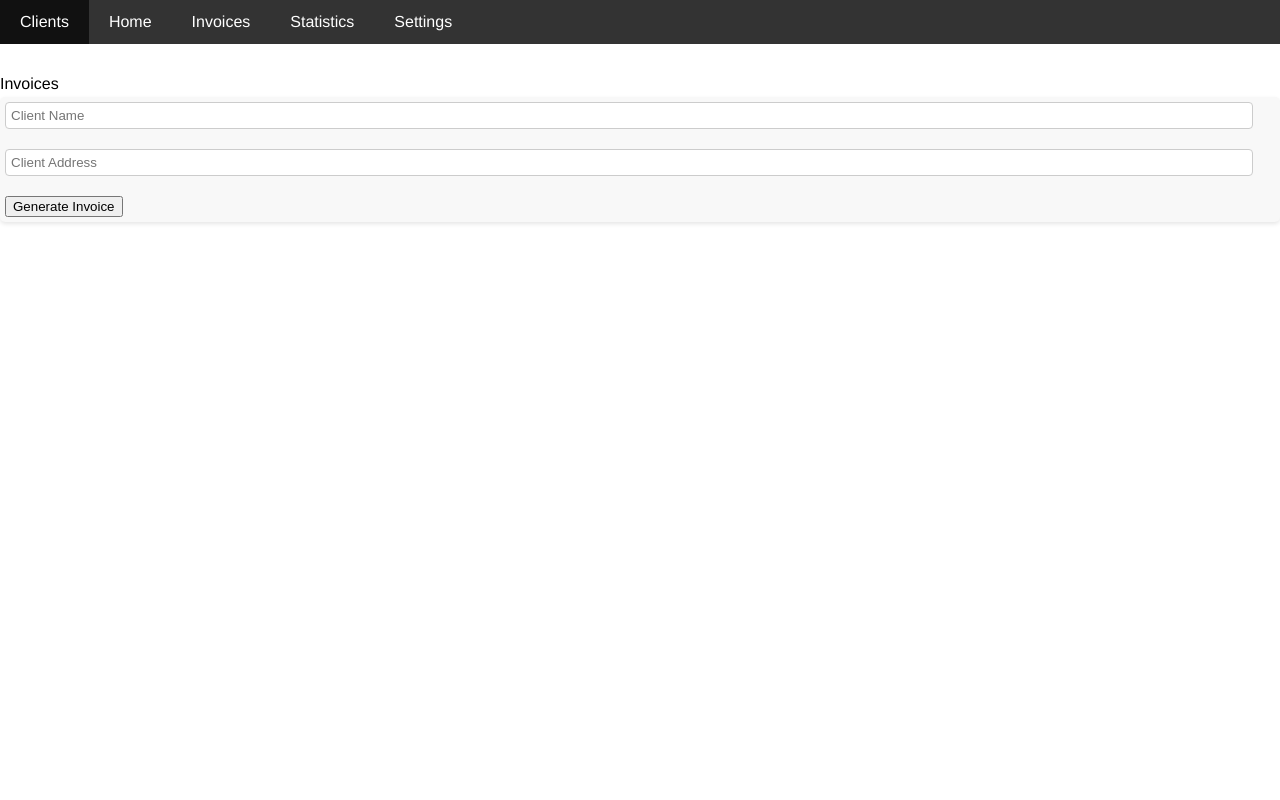
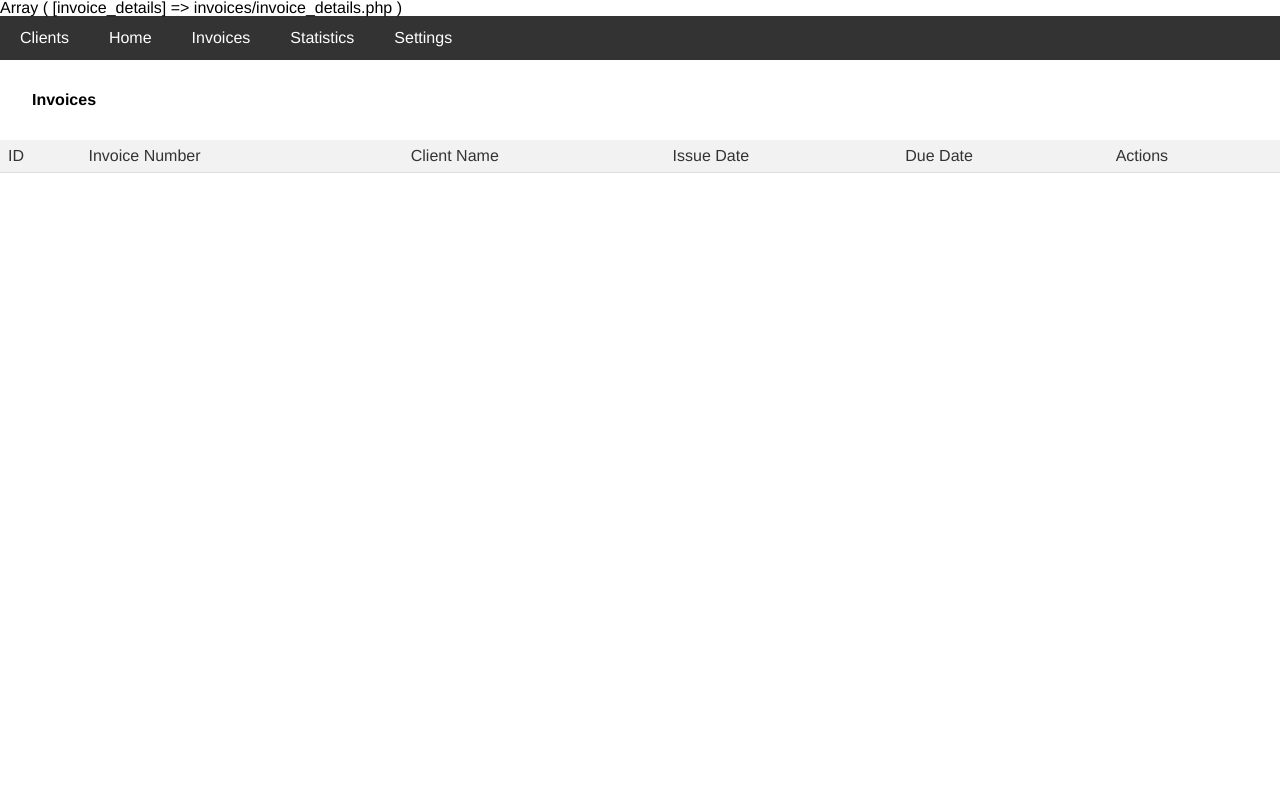
Before and after one commit to GioPat/cristoforoinvoice, a PHP site: page /index.php?page=invoices in a window 1280 px wide. Run offline with PHP 8.4, Linux system fonts and the light colour scheme; lists and menus that the app fills with data are empty.

Commit message:
Add Invoices management

```diff
--- a/backend/db.php
+++ b/backend/db.php
@@ -25,6 +25,34 @@ try {
         value TEXT NOT NULL
     )");
 
+    $pdo->exec("CREATE TABLE IF NOT EXISTS settings (
+        id INTEGER PRIMARY KEY,
+        key TEXT NOT NULL,
+        value TEXT NOT NULL
+    )");
+
+
+    $pdo->exec("CREATE TABLE IF NOT EXISTS invoice (
+        id INTEGER PRIMARY KEY,
+        invoice_number TEXT NOT NULL,
+        client_id INTEGER NOT NULL,
+        issue_date TEXT NOT NULL,
+        due_date TEXT NOT NULL,
+        notes TEXT,
+        discount REAL,
+        FOREIGN KEY (client_id) REFERENCES clients(id)
+    )");
+
+    $pdo->exec("CREATE TABLE IF NOT EXISTS invoice_items (
+        id INTEGER PRIMARY KEY,
+        invoice_id INTEGER NOT NULL,
+        description TEXT NOT NULL,
+        subdescription TEXT,
+        quantity INTEGER NOT NULL,
+        price REAL NOT NULL,
+        currency TEXT NOT NULL,
+        FOREIGN KEY (invoice_id) REFERENCES invoice(id)
+    )");
     // You can add more table creation statements here
 } catch (PDOException $e) {
     echo $e->getMessage();
--- a/index.php
+++ b/index.php
@@ -1,12 +1,14 @@
 <?php
 include_once "routes.php";
-
+print_r($subRoutes);
 // Assuming $routes is defined as above
 $page = $_GET['page'] ?? 'home'; // Default to 'home' if no page is specified
-
 if (array_key_exists($page, $routes) && file_exists($routes[$page])) {
     require $routes[$page];
 } else {
+    if(array_key_exists($page, $subRoutes)) {
+        require $subRoutes[$page];
+    }
     echo "Page not found."; // Or include a default 404 page
 }
 
--- a/pages/invoices.php
+++ b/pages/invoices.php
@@ -1,13 +1,58 @@
+<?php
+// Include your database connection file
+require_once("backend/db.php"); // Adjust this path as needed
+
+try {
+    $year_stmt = $pdo->query("SELECT value FROM settings WHERE key = 'year'");
+    $year = $year_stmt->fetchColumn();
+    if (!$year) {
+        $year = date('Y');
+    }
+    $stmt = $pdo->query("
+        SELECT i.id, c.name as client_name, i.issue_date, i.invoice_number, i.due_date, (i.due_date < DATE('now')) as is_overdue
+        FROM (
+            SELECT * FROM invoice WHERE substr(issue_date, 1, 4) = '$year'
+        ) as i left join clients as c ON i.client_id = c.id
+        ORDER BY issue_date DESC
+    ");
+    $invoices = $stmt->fetchAll(PDO::FETCH_ASSOC);
+} catch (PDOException $e) {
+    die("Could not connect to the database $dbname :" . $e->getMessage());
+}
+?>
+
 <!DOCTYPE html>
 <html lang="en">
 <?php include "templates/header.php" ?>
 <body>
-	<h1>Invoices</h1>
-    <form action="generate_invoice.php" method="post">
-        <input type="text" name="clientName" placeholder="Client Name" required>
-        <input type="text" name="clientAddress" placeholder="Client Address" required>
-        <!-- Add more fields as necessary -->
-        <button type="submit">Generate Invoice</button>
-    </form>
+
+<h1>Invoices</h1>
+<table>
+    <thead>
+        <tr>
+            <th>ID</th>
+            <th>Invoice Number</th>
+            <th>Client Name</th>
+            <th>Issue Date</th>
+            <th>Due Date</th>
+            <th>Actions</th>
+        </tr>
+    </thead>
+    <tbody>
+        <?php foreach ($invoices as $invoice): ?>
+        <tr class="<?= $invoice['is_overdue'] ? 'overdue' : '' ?>">
+            <td><?= htmlspecialchars($invoice['id']) ?></td>
+            <td><?= htmlspecialchars($invoice['invoice_number']) ?></td>
+            <td><?= htmlspecialchars($invoice['client_name']) ?></td>
+            <td><?= htmlspecialchars($invoice['issue_date']) ?></td>
+            <td><?= htmlspecialchars($invoice['due_date']) ?></td>
+            <td>
+                <a href="?page=invoices/invoice_details.php?id=<?= $invoice['id'] ?>">Details</a>
+            </td>
+        </tr>
+        <?php endforeach; ?>
+    </tbody>
+</table>
+
 </body>
 </html>
--- a/public/style.css
+++ b/public/style.css
@@ -172,6 +172,12 @@ input[type="submit"][name="delete"]:hover {
 	}
 }
 
+h1 {
+	margin: 2rem;
+	font-weight: bold;
+	font-size: medium;
+}
+
 /** Error banner **/
 .error-popup {
 	display: none; /* Hidden by default */
@@ -217,3 +223,7 @@ input[type="submit"][name="delete"]:hover {
 	color: #333; /* Dark grey color for text */
 	font-size: 16px; /* Slightly larger font size for readability */
 }
+
+tr.overdue {
+	background-color: #ffcccc; /* Light red; adjust the color as needed */
+}
--- a/routes.php
+++ b/routes.php
@@ -1,11 +1,21 @@
 <?php
 // Directory containing your page files
 $pagesDirectory = './pages';
-$pages = array_diff(scandir($pagesDirectory), array('..', '.')); // Remove '.' and '..'
+$pages = array_diff(scandir($pagesDirectory), ["..", "."]); // Remove '.' and '..'
 
 // Generate a hash map for routing
 $routes = [];
+$subRoutes = [];
 foreach ($pages as $page) {
+    $fullPath = $pagesDirectory. DIRECTORY_SEPARATOR .$page;
+    if (is_dir($fullPath)) {
+        $subPages = array_diff(scandir($fullPath), ["..", "."]); // Remove '.' and '..'
+        foreach ($subPages as $subPage) {
+            $subPageName = pathinfo($subPage, PATHINFO_FILENAME); // Get file name without extension
+            $subRoutes[$subPageName] = $page . '/' . $subPage;
+        }
+        continue;
+    }
     $pageName = pathinfo($page, PATHINFO_FILENAME); // Get file name without extension
     $routes[$pageName] = $pagesDirectory . '/' . $page;
 }
--- a/templates/header.php
+++ b/templates/header.php
@@ -1,9 +1,12 @@
+<?php
+    $pageTitle = $pageTitle ?? "Home";
+?>
 <!DOCTYPE html>
 <html lang="en">
 <head>
     <meta charset="UTF-8">
     <meta name="viewport" content="width=device-width, initial-scale=1.0">
-    <title>CristoInvoice</title>
+    <title>CristoInvoice - <?= $pageTitle ?></title>
     <link rel="stylesheet" href="http://localhost:8080/public/style.css">
 </noscript>
 </head>
```
Also changed, not shown: backend/manage_client.php (+7 -5 lines), pages/invoices/invoice_details.php (added, +54 -0 lines).
